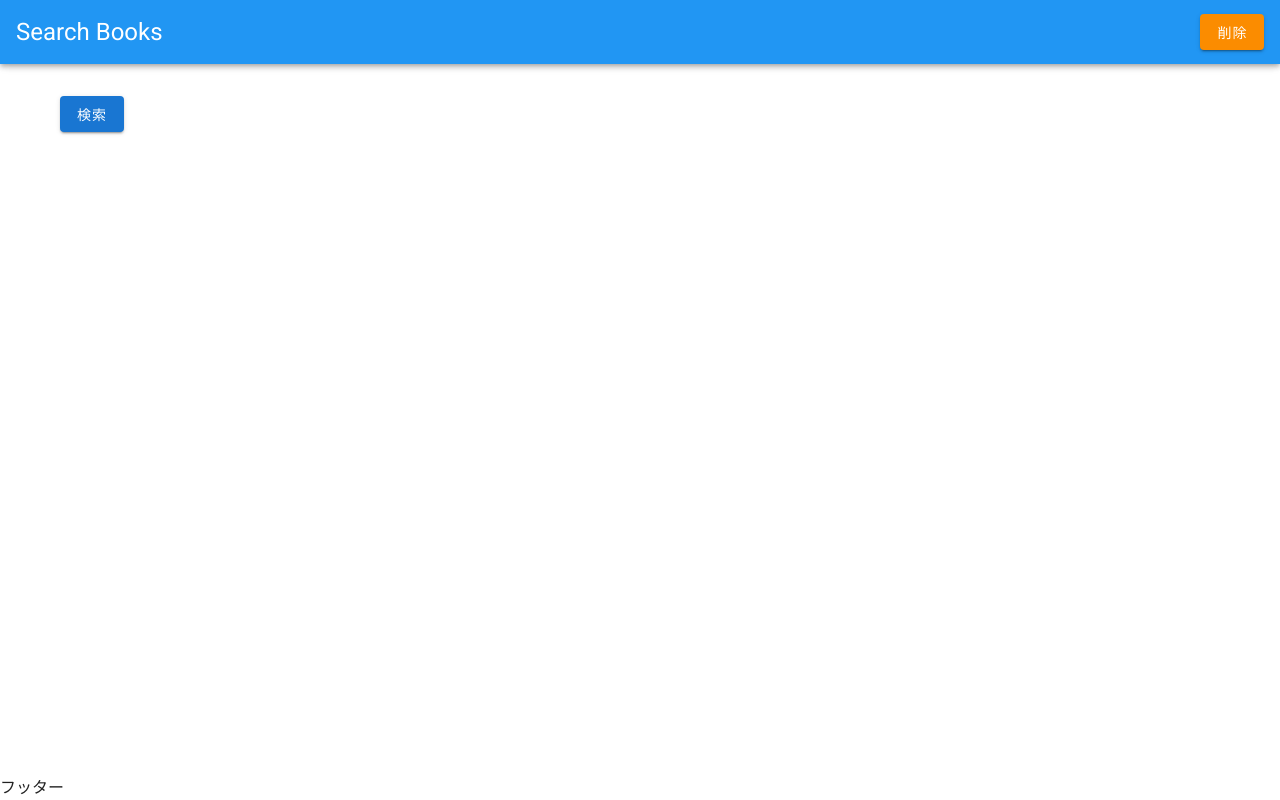
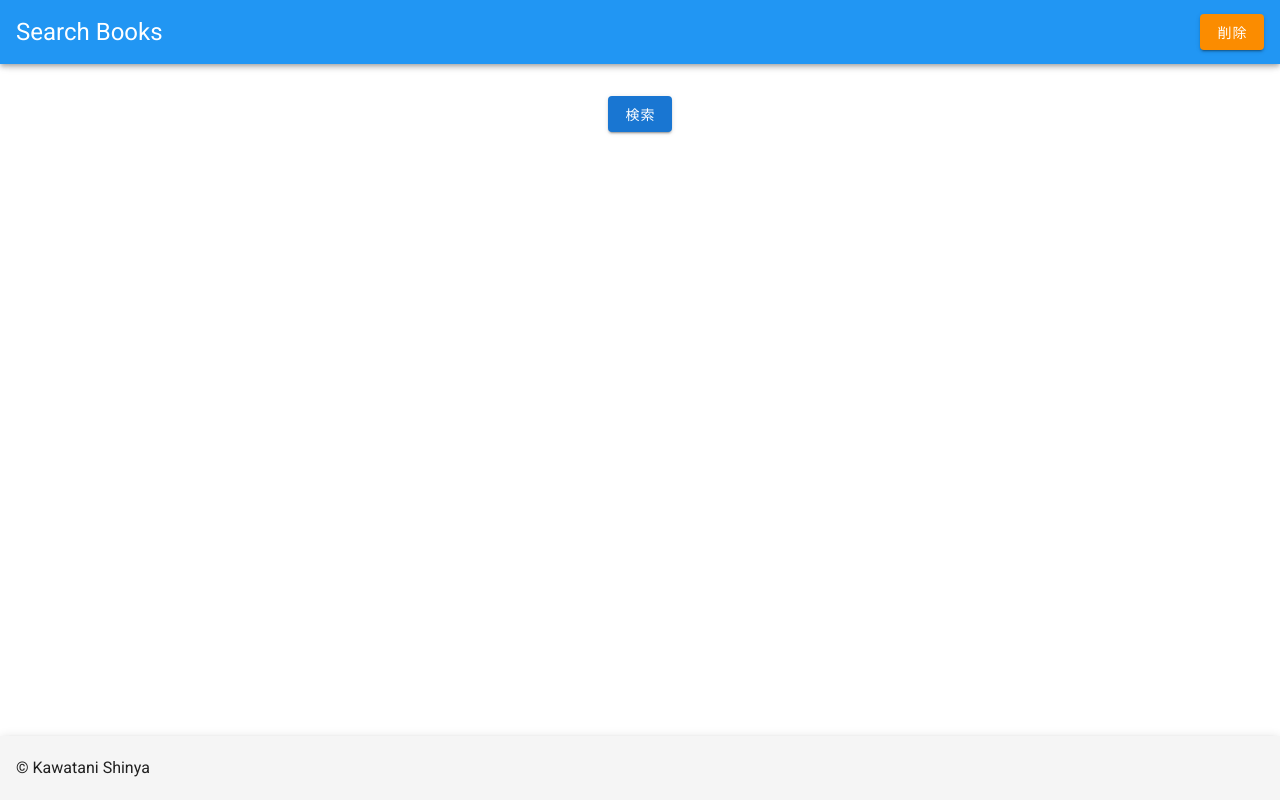
Before and after one commit to KawataniShinya/search-book-vue, a Vue app in the folder bookapp/: page / in a window 1280 px wide. Built offline with nearby package versions, Linux system fonts and the light colour scheme.

Commit message:
update page rayout index and footer

```diff
--- a/bookapp/src/global/Footer.vue
+++ b/bookapp/src/global/Footer.vue
@@ -1,5 +1,9 @@
 <template>
-  <div>フッター</div>
+  <div>
+    <v-app-bar>
+      &copy; Kawatani Shinya
+    </v-app-bar>
+  </div>
 </template>
 
 <script>
--- a/bookapp/src/pages/BookIndex.vue
+++ b/bookapp/src/pages/BookIndex.vue
@@ -1,10 +1,13 @@
 <template>
   <div>
     <v-row>
-      <v-col cols="6">
-        <v-btn color="primary" to="/search">検索</v-btn>
+      <v-col cols="12">
+        <div align="center">
+          <v-btn color="primary" to="/search">検索</v-btn>
+        </div>
       </v-col>
     </v-row>
+    <div class="my-10"></div>
     <v-row>
       <v-col cols="12" sm="6" v-for="book in books" :key="book.id">
         <v-card>
@@ -15,6 +18,7 @@
             <v-col cols="8">
               <v-card-title>{{ book.title }}</v-card-title>
               Read Date : {{ book.readDate }}
+              <br>
               Personal Note : {{ book.memo }}
               <v-spacer></v-spacer>
               <v-card-actions>
```
